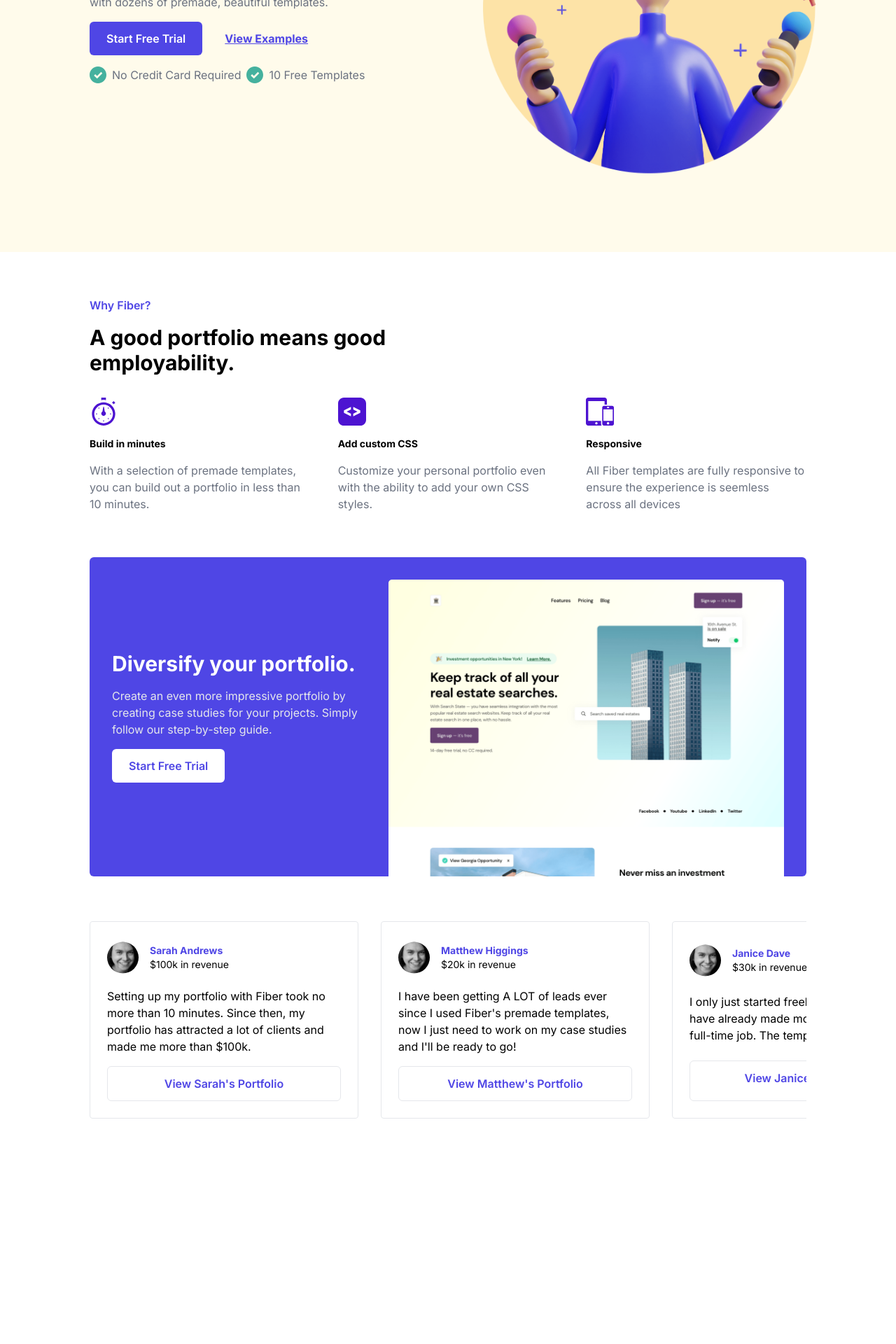
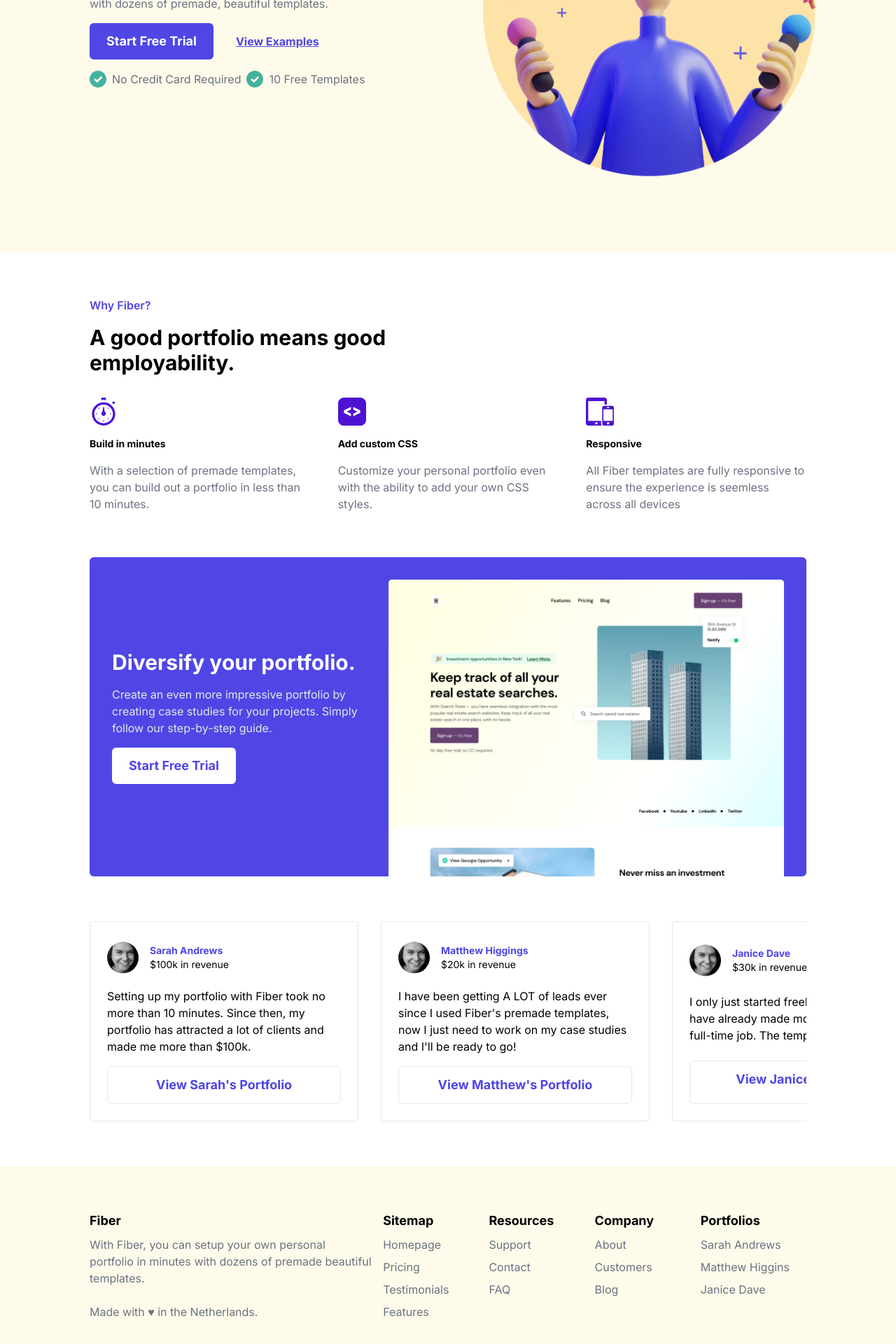
Before and after one commit to lucaxue/fiber-challenge, a React (Create React App) app: page / in a window 1280 px wide. Shown: the part 440-2360 px from the top of the page at 70% size. Before the commit the page ends 2102 px from the top, so only its background shows below. Built offline with nearby package versions, Linux system fonts and the light colour scheme.

Commit message:
Implement footer section

```diff
--- a/src/components/ButtonLink.tsx
+++ b/src/components/ButtonLink.tsx
@@ -19,7 +19,7 @@
   return (
     <Link
       to={to}
-      className={`rounded-md py-3 px-6 font-semibold text-center ${
+      className={`rounded-md py-3 px-6 font-bold text-lg text-center ${
         color === 'primary'
           ? 'bg-indigo-600 text-white'
           : 'bg-white text-indigo-600'
--- a/src/components/NavBar.tsx
+++ b/src/components/NavBar.tsx
@@ -12,9 +12,9 @@
       className={`flex justify-between w-full py-8 items-center relative ${className}`}
     >
       <Link to='/'>
-        <h1 className='font-bold'>Fiber</h1>
+        <h3 className='font-bold text-lg'>Fiber</h3>
       </Link>
-      <ul className='flex gap-4 text-gray-600 absolute top-1/2 left-1/2 transform -translate-x-1/2 -translate-y-1/2'>
+      <ul className='flex gap-4 items-center text-gray-600 absolute top-1/2 left-1/2 transform -translate-x-1/2 -translate-y-1/2'>
         <li>
           <Link to='/community'>Community</Link>
         </li>
@@ -26,7 +26,8 @@
         </li>
       </ul>
       <div className='flex items-center gap-8'>
-        <Link to='/sign-in font-bold'>Sign In</Link>
+        <Link to='/sign-in'>
+          <h3 className='font-bold text-lg'>Sign In</h3></Link>
         <ButtonLink to='/sign-up'>Sign Up</ButtonLink>
       </div>
     </nav>
--- a/src/components/Testimonial.tsx
+++ b/src/components/Testimonial.tsx
@@ -30,9 +30,9 @@
     <div className='flex items-center gap-4'>
       <Avatar width='45' />
       <div>
-        <h3 className='text-indigo-600 text-sm font-bold'>
+        <h4 className='text-indigo-600 text-sm font-bold'>
           {firstName} {lastName}
-        </h3>
+        </h4>
         <p className='text-sm'>${revenue}k in revenue</p>
       </div>
     </div>
--- a/src/components/layouts/Section.tsx
+++ b/src/components/layouts/Section.tsx
@@ -12,7 +12,7 @@
   children,
 }) => {
   return (
-    <Wrapper className={`min-h-screen ${className}`}>
+    <Wrapper className={className}>
       <div className='container max-w-screen-lg mx-auto'>{children}</div>
     </Wrapper>
   );
--- /dev/null
+++ b/src/components/sections/Footer.tsx
@@ -0,0 +1,52 @@
+import React from 'react';
+import { Section } from '../layouts/Section';
+
+export const Footer: React.FC = () => (
+  <Section as='footer' className='bg-yellow-50'>
+    <div className='flex py-16 gap-4'>
+      <div className='w-2/5 flex flex-col gap-2'>
+        <h3 className='font-bold text-lg'>Fiber</h3>
+        <p className='text-gray-500'>
+          With Fiber, you can setup your own personal portfolio in minutes with
+          dozens of premade beautiful templates.
+        </p>
+        <p className='text-gray-500 mt-4'>Made with ♥ in the Netherlands.</p>
+      </div>
+      <div className='flex w-3/5'>
+        <div className='flex-1'>
+          <h3 className='font-bold mb-2 text-lg'>Sitemap</h3>
+          <ul className='grid gap-2 text-gray-500'>
+            <li>Homepage</li>
+            <li>Pricing</li>
+            <li>Testimonials</li>
+            <li>Features</li>
+          </ul>
+        </div>
+        <div className='flex-1'>
+          <h3 className='font-bold mb-2 text-lg'>Resources</h3>
+          <ul className='grid gap-2 text-gray-500'>
+            <li>Support</li>
+            <li>Contact</li>
+            <li>FAQ</li>
+          </ul>
+        </div>
+        <div className='flex-1'>
+          <h3 className='font-bold mb-2 text-lg'>Company</h3>
+          <ul className='grid gap-2 text-gray-500'>
+            <li>About</li>
+            <li>Customers</li>
+            <li>Blog</li>
+          </ul>
+        </div>
+        <div className='flex-1'>
+          <h3 className='font-bold mb-2 text-lg'>Portfolios</h3>
+          <ul className='grid gap-2 text-gray-500'>
+            <li>Sarah Andrews</li>
+            <li>Matthew Higgins</li>
+            <li>Janice Dave</li>
+          </ul>
+        </div>
+      </div>
+    </div>
+  </Section>
+);
--- a/src/components/sections/Hero.tsx
+++ b/src/components/sections/Hero.tsx
@@ -11,7 +11,7 @@
 
 export const Hero: React.FC = () => {
   return (
-    <Section as='header' className='bg-yellow-50'>
+    <Section as='header' className='bg-yellow-50 min-h-screen'>
       <NavBar />
       <div className='flex mt-10'>
         <div className='w-1/2 flex flex-col justify-center gap-4'>
--- a/src/components/sections/Main.tsx
+++ b/src/components/sections/Main.tsx
@@ -62,7 +62,7 @@
         <div className='flex w-full gap-10 my-8'>
           <div className='flex-1 flex flex-col gap-4'>
             <Time />
-            <h3 className='text-sm font-bold'>Build in minutes</h3>
+            <h4 className='text-sm font-bold'>Build in minutes</h4>
             <p className='text-gray-500'>
               With a selection of premade templates, you can build out a
               portfolio in less than 10 minutes.
@@ -70,7 +70,7 @@
           </div>
           <div className='flex-1 flex flex-col gap-4'>
             <Code />
-            <h3 className='text-sm font-bold'>Add custom CSS</h3>
+            <h4 className='text-sm font-bold'>Add custom CSS</h4>
             <p className='text-gray-500'>
               Customize your personal portfolio even with the ability to add
               your own CSS styles.
@@ -78,7 +78,7 @@
           </div>
           <div className='flex-1 flex flex-col gap-4'>
             <AllSizes />
-            <h3 className='text-sm font-bold'>Responsive</h3>
+            <h4 className='text-sm font-bold'>Responsive</h4>
             <p className='text-gray-500'>
               All Fiber templates are fully responsive to ensure the experience
               is seemless across all devices
--- a/src/pages/Home.tsx
+++ b/src/pages/Home.tsx
@@ -1,10 +1,15 @@
 import React from 'react';
+
 import { Hero } from '../components/sections/Hero';
 import { Main } from '../components/sections/Main';
+import { Footer } from '../components/sections/Footer';
 
 export const Home: React.FC = () => {
-  return <>
-  <Hero />
-  <Main />
-  </>;
+  return (
+    <>
+      <Hero />
+      <Main />
+      <Footer />
+    </>
+  );
 };
```
